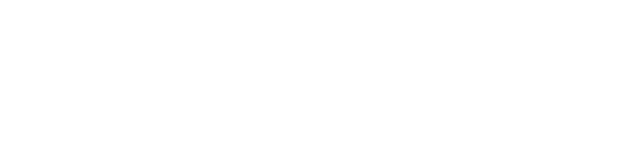
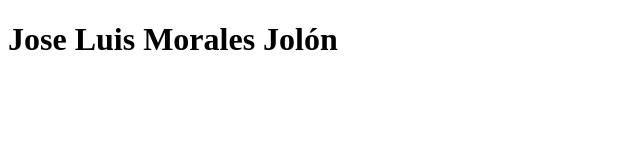
Before and after one commit to jmorales-2021186/EjercicioUno, a plain HTML site: page index.html in a window 1280 px wide. Shown: the whole page, without its empty margins (0-640 px from the left). Drawn offline with Linux system fonts and the light colour scheme.

Commit message:
Se agregó nombre completo a archivo index.html

```diff
--- a/index.html
+++ b/index.html
@@ -7,6 +7,6 @@
     <title>Primer programa en GIT</title>
 </head>
 <body>
-
+    <h1>Jose Luis Morales Jolón</h1>
 </body>
 </html>
```
